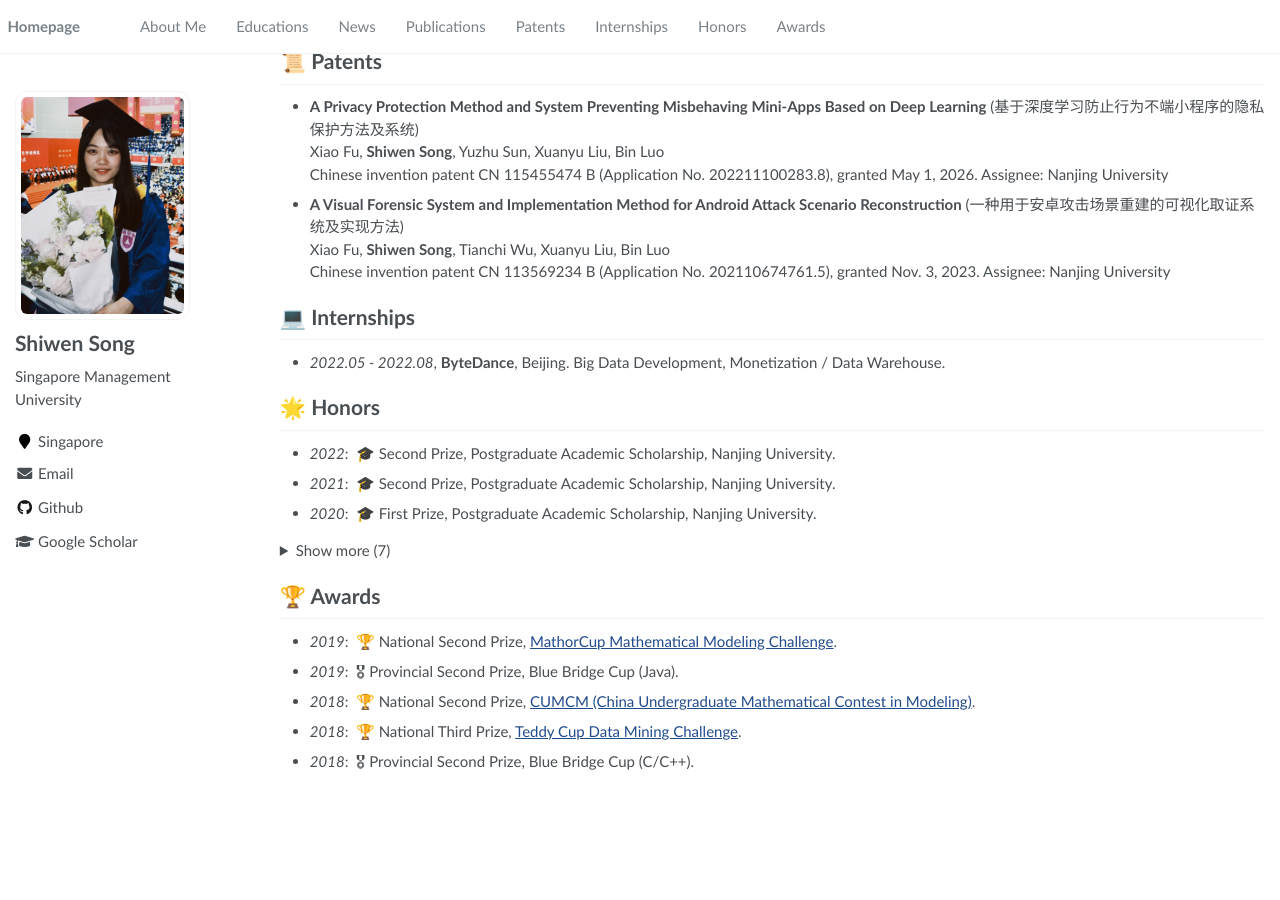
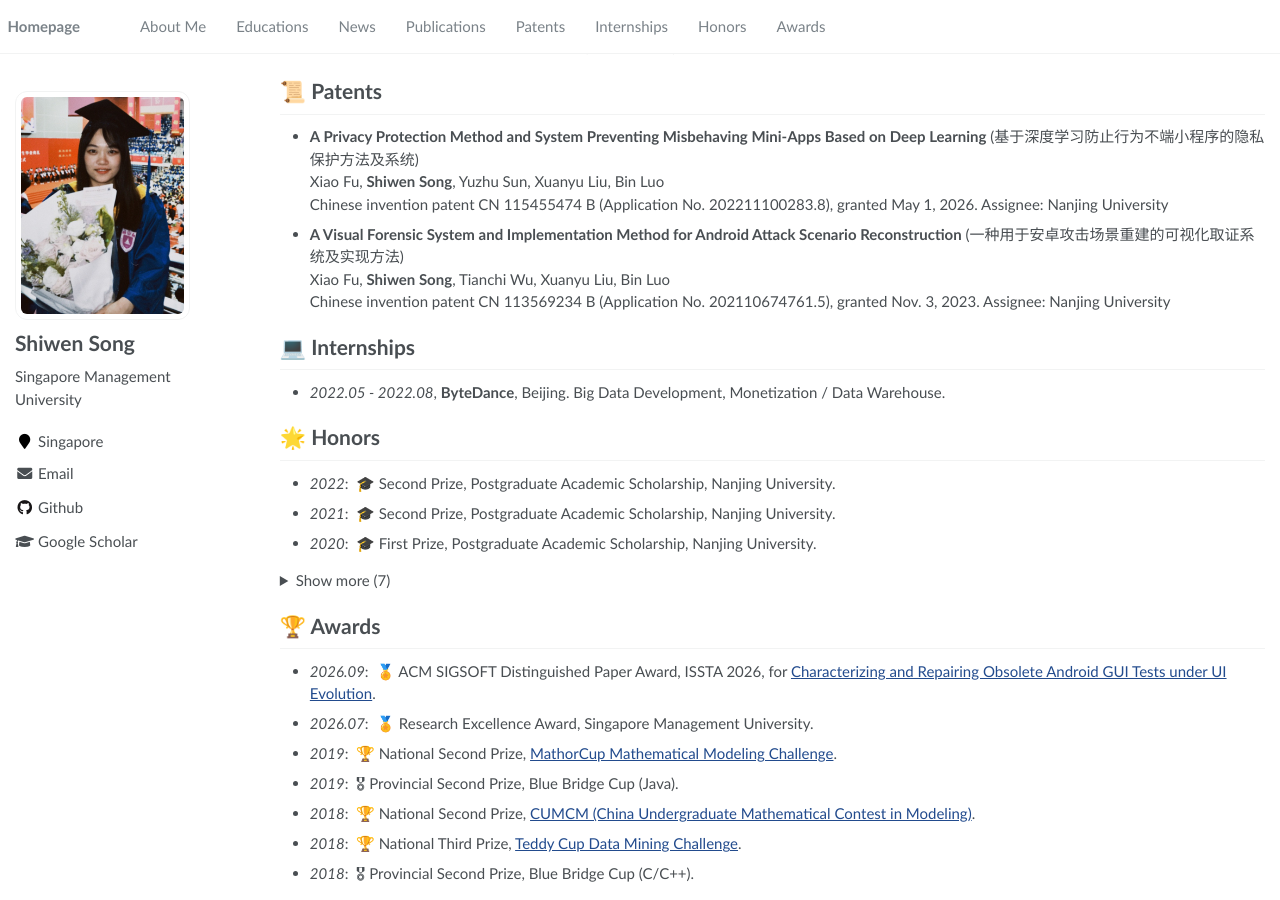
Before and after one commit to shiwen-song/shiwen-song.github.io, a Jekyll site: the page built from _pages/about.md, in a window 1280 px wide and 900 px high, scrolled down 1131 px. Built offline with Jekyll 4.4.1, drawn with Linux system fonts in a browser that asks for light colours; before the commit the page ends 1918 px from its top, so only the background shows below that; some of the changed text lies outside the part shown.

Commit message:
Add ISSTA distinguished paper and SMU Research Excellence Award
Co-Authored-By: Claude Sonnet 5.5 <noreply@anthropic.com>

```diff
--- a/_pages/about.md
+++ b/_pages/about.md
@@ -30,6 +30,7 @@ Her research interests include mobile app security and testing, with a focus on
 - *2026.10*: &nbsp;✈️ I will attend [ASE 2026](https://conf.researchr.org/home/ase-2026) in Munich, Germany (Oct 12–16).
 - *2026.09*: &nbsp;🏆 ISSTA 2026 paper received the ACM SIGSOFT Distinguished Paper Award (19 of 888 submissions, top 2.1%).
 - *2026.07*: &nbsp;🎉 Two papers accepted to ASE 2026 (263 of 1,304 submissions, 20.2% acceptance rate).
+- *2026.07*: &nbsp;🏆 Received the SMU Research Excellence Award.
 - *2026.04*: &nbsp;🎉 One paper directly accepted to ISSTA 2026, without major revision (90 of 888 submissions were directly accepted, 10.1%).
 - *2026.01*: &nbsp;🎉 One paper accepted to The Web Conference (WWW) 2026 (676 of 3,370 valid submissions, 20.1% acceptance rate).
 - *2025.10*: &nbsp;🎉 One paper accepted to IEEE TSE.
@@ -96,6 +97,8 @@ Her research interests include mobile app security and testing, with a focus on
 </details>
 
 # 🏆 Awards
+- *2026.09*: &nbsp;🏅 ACM SIGSOFT Distinguished Paper Award, ISSTA 2026, for [Characterizing and Repairing Obsolete Android GUI Tests under UI Evolution](https://doi.org/10.1145/3832300).
+- *2026.07*: &nbsp;🏅 Research Excellence Award, Singapore Management University.
 - *2019*: &nbsp;🏆 National Second Prize, [MathorCup Mathematical Modeling Challenge](https://www.saikr.com/c/nd/6142).
 - *2019*: &nbsp;🎖 Provincial Second Prize, Blue Bridge Cup (Java).
 - *2018*: &nbsp;🏆 National Second Prize, [CUMCM (China Undergraduate Mathematical Contest in Modeling)](https://www.mcm.edu.cn/html_cn/node/dd90065fedda4e78cd4d0b154c2d77a9.html).
```
